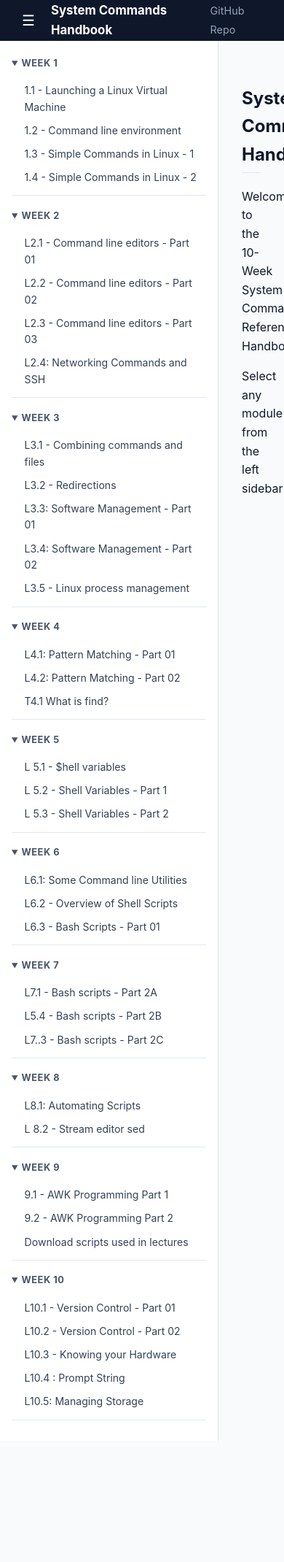
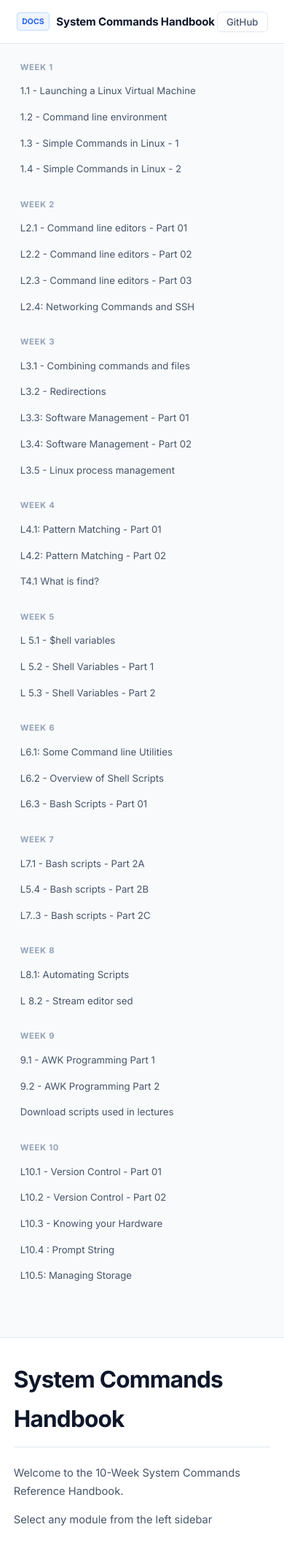
Before and after one commit to shubhamvithalkar/system-commands, a Jekyll site: the page built from index.md, in a window 390 px wide. Shown: the whole page at 73% size. Built offline with Jekyll 4.4.1, drawn with Linux system fonts in a browser that asks for light colours; before the commit the page ends 1974 px from its top, so only the background shows below that.

Commit message:
CSS updated

```diff
--- a/_layouts/default.html
+++ b/_layouts/default.html
@@ -4,41 +4,54 @@
   <meta charset="UTF-8">
   <meta name="viewport" content="width=device-width, initial-scale=1.0">
   <title>{{ page.title }} | {{ site.title }}</title>
+  <link rel="preconnect" href="https://fonts.googleapis.com">
+  <link rel="preconnect" href="https://fonts.gstatic.com" crossorigin>
+  <link href="https://fonts.googleapis.com/css2?family=Inter:wght@400;500;600;700&family=JetBrains+Mono:wght@400;500;600&display=swap" rel="stylesheet">
   <link rel="stylesheet" href="{{ site.baseurl }}/assets/css/style.css">
 </head>
 <body>
 
+  <!-- Top Navbar -->
   <header class="top-nav">
-    <div class="nav-left">
-      <button id="sidebar-toggle" aria-label="Toggle Sidebar">☰</button>
-      <a class="site-brand" href="{{ site.baseurl }}/">{{ site.title }}</a>
+    <div class="nav-container">
+      <a class="site-brand" href="{{ site.baseurl }}/">
+        <span class="brand-badge">Docs</span>
+        <span class="brand-title">{{ site.title }}</span>
+      </a>
+      <div class="nav-actions">
+        <a href="https://github.com/{{ site.github_username }}/system-commands" target="_blank" class="github-btn">
+          GitHub
+        </a>
       </div>
-    <div class="nav-right">
-      <a href="https://github.com/{{ site.github_username }}/system-commands" target="_blank">GitHub Repo</a>
     </div>
   </header>
 
+  <!-- Layout Container -->
   <div class="app-layout">
+    <!-- Fixed Sidebar -->
     <aside class="sidebar" id="sidebar">
+      <div class="sidebar-inner">
         <nav class="sidebar-nav">
           {% for section in site.data.navigation %}
-          <details class="week-group" open>
-            <summary class="week-title">{{ section.week }}</summary>
+            <div class="week-group">
+              <div class="week-title">{{ section.week }}</div>
               <ul class="topic-list">
                 {% for topic in section.topics %}
                   <li>
                     <a href="{{ site.baseurl }}{{ topic.url }}"
-                     class="{% if page.url == topic.url %}active{% endif %}">
+                       class="nav-link {% if page.url == topic.url %}active{% endif %}">
                       {{ topic.title }}
                     </a>
                   </li>
                 {% endfor %}
               </ul>
-          </details>
+            </div>
           {% endfor %}
         </nav>
+      </div>
     </aside>
 
+    <!-- Content Workspace -->
     <main class="main-content">
       <article class="content-wrapper">
         {{ content }}
--- a/assets/css/style.css
+++ b/assets/css/style.css
@@ -1,120 +1,354 @@
+/* -------------------------------------------------------------
+   Theme Variables
+------------------------------------------------------------- */
 :root {
-  --bg-color: #f8fafc;
-  --text-main: #0f172a;
-  --sidebar-bg: #ffffff;
-  --header-bg: #0f172a;
-  --border-color: #e2e8f0;
-  --link-color: #2563eb;
-  --code-bg: #1e293b;
-  --sidebar-width: 300px;
+  --bg-canvas: #ffffff;
+  --bg-sidebar: #f8fafc;
+  --bg-code: #0f172a;
+  --bg-inline-code: #f1f5f9;
+
+  --text-primary: #0f172a;
+  --text-secondary: #475569;
+  --text-muted: #94a3b8;
+
+  --border-subtle: #e2e8f0;
+  --border-strong: #cbd5e1;
+
+  --accent: #2563eb;
+  --accent-soft: #eff6ff;
+  --accent-border: #bfdbfe;
+
+  --font-sans: 'Inter', -apple-system, BlinkMacSystemFont, "Segoe UI", Roboto, sans-serif;
+  --font-mono: 'JetBrains Mono', SFMono-Regular, Menlo, Monaco, Consolas, monospace;
+
+  --nav-height: 60px;
+  --sidebar-width: 320px;
 }
 
-* { box-sizing: border-box; }
+* {
+  box-sizing: border-box;
+}
+
+html {
+  font-size: 15px;
+  scroll-behavior: smooth;
+}
+
 body {
   margin: 0;
-  font-family: -apple-system, BlinkMacSystemFont, "Segoe UI", Roboto, sans-serif;
-  background: var(--bg-color);
-  color: var(--text-main);
-  line-height: 1.6;
+  background-color: var(--bg-canvas);
+  color: var(--text-primary);
+  font-family: var(--font-sans);
+  line-height: 1.7;
+  -webkit-font-smoothing: antialiased;
 }
 
+/* -------------------------------------------------------------
+   Top Navigation Bar
+------------------------------------------------------------- */
 .top-nav {
-  height: 56px;
-  background: var(--header-bg);
-  color: #fff;
+  height: var(--nav-height);
+  background: rgba(255, 255, 255, 0.85);
+  backdrop-filter: blur(12px);
+  -webkit-backdrop-filter: blur(12px);
+  border-bottom: 1px solid var(--border-subtle);
+  position: sticky;
+  top: 0;
+  z-index: 50;
+}
+
+.nav-container {
   display: flex;
   align-items: center;
   justify-content: space-between;
   padding: 0 1.5rem;
-  position: sticky;
-  top: 0;
-  z-index: 100;
-}
-.nav-left { display: flex; align-items: center; gap: 1rem; }
-.site-brand { color: #fff; text-decoration: none; font-weight: 700; font-size: 1.05rem; }
-.nav-right a { color: #94a3b8; text-decoration: none; font-size: 0.9rem; }
-.nav-right a:hover { color: #fff; }
-#sidebar-toggle {
-  background: none;
-  border: none;
-  color: #fff;
-  font-size: 1.25rem;
-  cursor: pointer;
+  height: 100%;
 }
 
-.app-layout { display: flex; min-height: calc(100vh - 56px); }
+.site-brand {
+  display: flex;
+  align-items: center;
+  gap: 0.6rem;
+  text-decoration: none;
+  color: var(--text-primary);
+}
 
+.brand-badge {
+  background: var(--accent-soft);
+  color: var(--accent);
+  border: 1px solid var(--accent-border);
+  font-size: 0.7rem;
+  font-weight: 700;
+  text-transform: uppercase;
+  padding: 0.15rem 0.45rem;
+  border-radius: 4px;
+}
+
+.brand-title {
+  font-weight: 700;
+  font-size: 1rem;
+  letter-spacing: -0.01em;
+}
+
+.github-btn {
+  text-decoration: none;
+  color: var(--text-secondary);
+  font-size: 0.88rem;
+  font-weight: 500;
+  padding: 0.35rem 0.8rem;
+  border: 1px solid var(--border-subtle);
+  border-radius: 6px;
+  transition: all 0.15s ease;
+}
+
+.github-btn:hover {
+  color: var(--text-primary);
+  border-color: var(--border-strong);
+  background: #f8fafc;
+}
+
+/* -------------------------------------------------------------
+   Two-Column App Layout
+------------------------------------------------------------- */
+.app-layout {
+  display: flex;
+  min-height: calc(100vh - var(--nav-height));
+}
+
+/* -------------------------------------------------------------
+   Persistent Sidebar
+------------------------------------------------------------- */
 .sidebar {
   width: var(--sidebar-width);
-  background: var(--sidebar-bg);
-  border-right: 1px solid var(--border-color);
+  background: var(--bg-sidebar);
+  border-right: 1px solid var(--border-subtle);
+  flex-shrink: 0;
+  height: calc(100vh - var(--nav-height));
+  position: sticky;
+  top: var(--nav-height);
   overflow-y: auto;
-  height: calc(100vh - 56px);
-  position: sticky;
-  top: 56px;
-  flex-shrink: 0;
 }
-.sidebar.collapsed { display: none; }
-.sidebar-nav { padding: 1rem; }
+
+/* Slim Premium Scrollbar */
+.sidebar::-webkit-scrollbar {
+  width: 5px;
+}
+.sidebar::-webkit-scrollbar-track {
+  background: transparent;
+}
+.sidebar::-webkit-scrollbar-thumb {
+  background: var(--border-subtle);
+  border-radius: 4px;
+}
+.sidebar::-webkit-scrollbar-thumb:hover {
+  background: var(--border-strong);
+}
+
+.sidebar-inner {
+  padding: 1.5rem 1.25rem 3rem 1.25rem;
+}
 
 .week-group {
-  margin-bottom: 0.8rem;
-  border-bottom: 1px solid var(--border-color);
-  padding-bottom: 0.5rem;
+  margin-bottom: 1.6rem;
 }
+
 .week-title {
-  font-size: 0.8rem;
+  font-size: 0.75rem;
   font-weight: 700;
-  color: #475569;
-  cursor: pointer;
-  padding: 0.3rem 0;
-  user-select: none;
+  color: var(--text-muted);
   text-transform: uppercase;
-  letter-spacing: 0.04em;
+  letter-spacing: 0.06em;
+  margin-bottom: 0.5rem;
+  padding-left: 0.6rem;
 }
-.week-title:hover { color: var(--link-color); }
-.topic-list { list-style: none; padding-left: 0.6rem; margin: 0.4rem 0 0 0; }
-.topic-list li a {
+
+.topic-list {
+  list-style: none;
+  margin: 0;
+  padding: 0;
+}
+
+.nav-link {
   display: block;
-  padding: 0.3rem 0.5rem;
-  color: #334155;
+  font-size: 0.88rem;
+  color: var(--text-secondary);
   text-decoration: none;
-  font-size: 0.88rem;
-  border-radius: 4px;
+  padding: 0.4rem 0.6rem;
+  border-radius: 6px;
+  line-height: 1.4;
+  margin-bottom: 2px;
+  transition: color 0.12s ease, background-color 0.12s ease;
 }
-.topic-list li a:hover { background: #f1f5f9; color: #0f172a; }
-.topic-list li a.active {
-  background: #eff6ff;
-  color: var(--link-color);
+
+.nav-link:hover {
+  color: var(--text-primary);
+  background: #f1f5f9;
+}
+
+.nav-link.active {
+  background: var(--accent-soft);
+  color: var(--accent);
   font-weight: 600;
 }
 
+/* -------------------------------------------------------------
+   Main Content / Reader Area
+------------------------------------------------------------- */
 .main-content {
   flex: 1;
   display: flex;
   justify-content: center;
-  padding: 2.5rem 2rem;
+  padding: 3rem 2.5rem 5rem;
+  background: var(--bg-canvas);
   overflow-x: hidden;
 }
-.content-wrapper { max-width: 820px; width: 100%; }
 
-h1, h2, h3 { color: #0f172a; border-bottom: 1px solid var(--border-color); padding-bottom: 0.3rem; }
+.content-wrapper {
+  max-width: 800px;
+  width: 100%;
+}
+
+/* Typography Hierarchy */
+h1 {
+  font-size: 2.1rem;
+  font-weight: 800;
+  letter-spacing: -0.025em;
+  color: var(--text-primary);
+  margin-top: 0;
+  margin-bottom: 1.5rem;
+  border-bottom: 1px solid var(--border-subtle);
+  padding-bottom: 0.8rem;
+}
+
+h2 {
+  font-size: 1.45rem;
+  font-weight: 700;
+  letter-spacing: -0.015em;
+  color: var(--text-primary);
+  margin-top: 2.5rem;
+  margin-bottom: 1rem;
+  border-bottom: 1px solid var(--border-subtle);
+  padding-bottom: 0.4rem;
+}
+
+h3 {
+  font-size: 1.15rem;
+  font-weight: 600;
+  color: var(--text-primary);
+  margin-top: 1.8rem;
+  margin-bottom: 0.6rem;
+}
+
+p, ul, ol {
+  color: var(--text-secondary);
+  font-size: 0.98rem;
+}
+
+li {
+  margin-bottom: 0.35rem;
+}
+
+hr {
+  border: none;
+  border-top: 1px solid var(--border-subtle);
+  margin: 2.5rem 0;
+}
+
+/* Quotes / Callouts */
+blockquote {
+  margin: 1.5rem 0;
+  padding: 0.8rem 1.2rem;
+  border-left: 3px solid var(--accent);
+  background: var(--accent-soft);
+  color: #1e3a8a;
+  border-radius: 0 6px 6px 0;
+}
+
+blockquote p {
+  margin: 0;
+  color: inherit;
+}
+
+/* Inline Code */
 code {
-  background: #e2e8f0;
-  color: #b91c1c;
-  padding: 0.2rem 0.4rem;
+  font-family: var(--font-mono);
+  font-size: 0.84em;
+  background: var(--bg-inline-code);
+  color: #0f172a;
+  padding: 0.15rem 0.35rem;
   border-radius: 4px;
-  font-family: monospace;
+  border: 1px solid var(--border-subtle);
 }
+
+/* Fenced Code Containers */
 pre {
-  background: var(--code-bg);
+  background: var(--bg-code);
+  padding: 1.2rem;
+  border-radius: 8px;
+  overflow-x: auto;
+  border: 1px solid #1e293b;
+  margin: 1.5rem 0;
+}
+
+pre code {
+  background: transparent;
   color: #f8fafc;
-  padding: 1rem;
-  border-radius: 6px;
-  overflow-x: auto;
+  padding: 0;
+  border: none;
+  font-size: 0.88rem;
+  line-height: 1.6;
 }
-pre code { background: none; color: inherit; padding: 0; }
 
-table { width: 100%; border-collapse: collapse; margin: 1.5rem 0; }
-table, th, td { border: 1px solid var(--border-color); padding: 0.6rem 0.8rem; }
-th { background: #f1f5f9; text-align: left; }
+/* Documentation Tables */
+table {
+  width: 100%;
+  border-collapse: separate;
+  border-spacing: 0;
+  margin: 1.8rem 0;
+  border: 1px solid var(--border-subtle);
+  border-radius: 8px;
+  overflow: hidden;
+}
+
+th, td {
+  padding: 0.75rem 1rem;
+  text-align: left;
+  border-bottom: 1px solid var(--border-subtle);
+  font-size: 0.92rem;
+}
+
+th {
+  background: #f8fafc;
+  font-weight: 600;
+  color: var(--text-primary);
+  border-bottom: 2px solid var(--border-subtle);
+}
+
+tr:last-child td {
+  border-bottom: none;
+}
+
+tr:nth-child(even) td {
+  background-color: #fafbfc;
+}
+
+/* -------------------------------------------------------------
+   Responsive Mobile View
+------------------------------------------------------------- */
+@media (max-width: 860px) {
+  .app-layout {
+    flex-direction: column;
+  }
+
+  .sidebar {
+    width: 100%;
+    height: auto;
+    position: static;
+    border-right: none;
+    border-bottom: 1px solid var(--border-subtle);
+  }
+
+  .main-content {
+    padding: 2rem 1.25rem;
+  }
+}
```
Also changed, not shown: other parts of _layouts/default.html (+0 -7 lines). Lines whose indentation alone changed are shown as unchanged.
